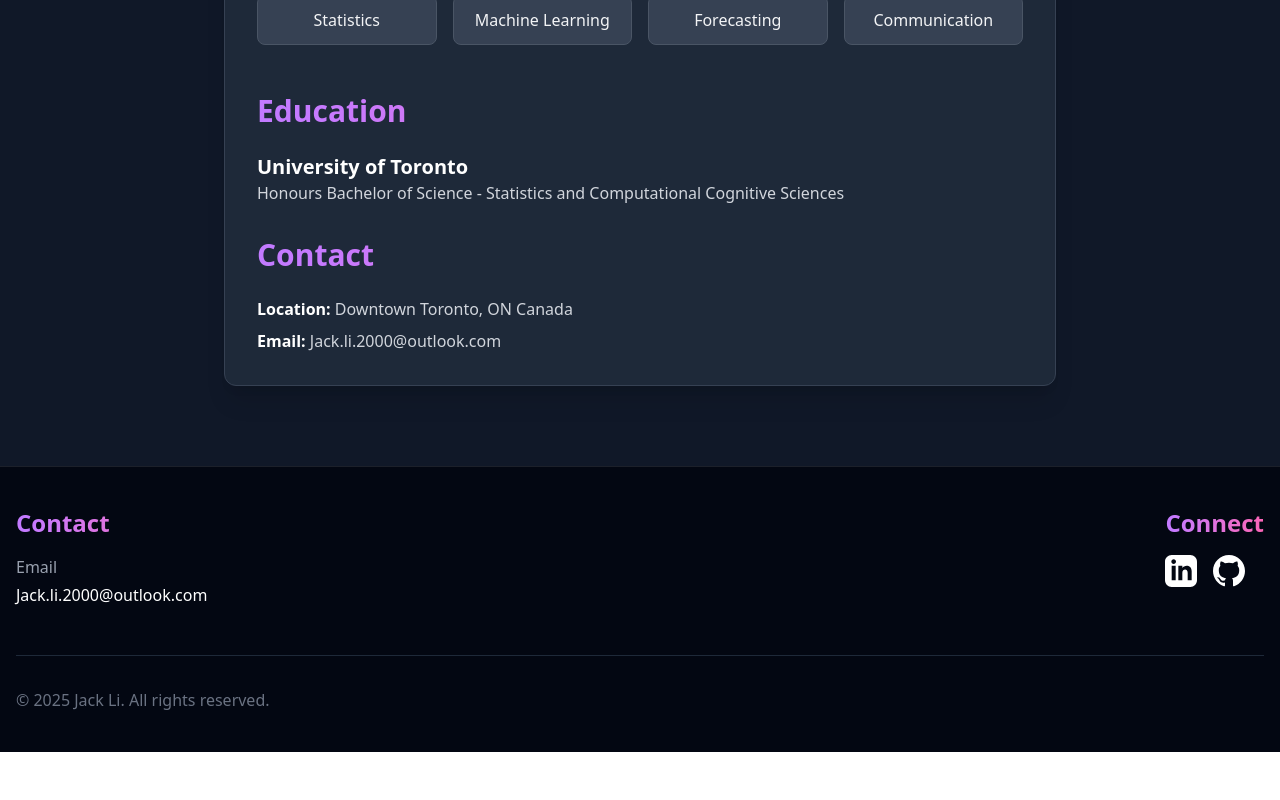
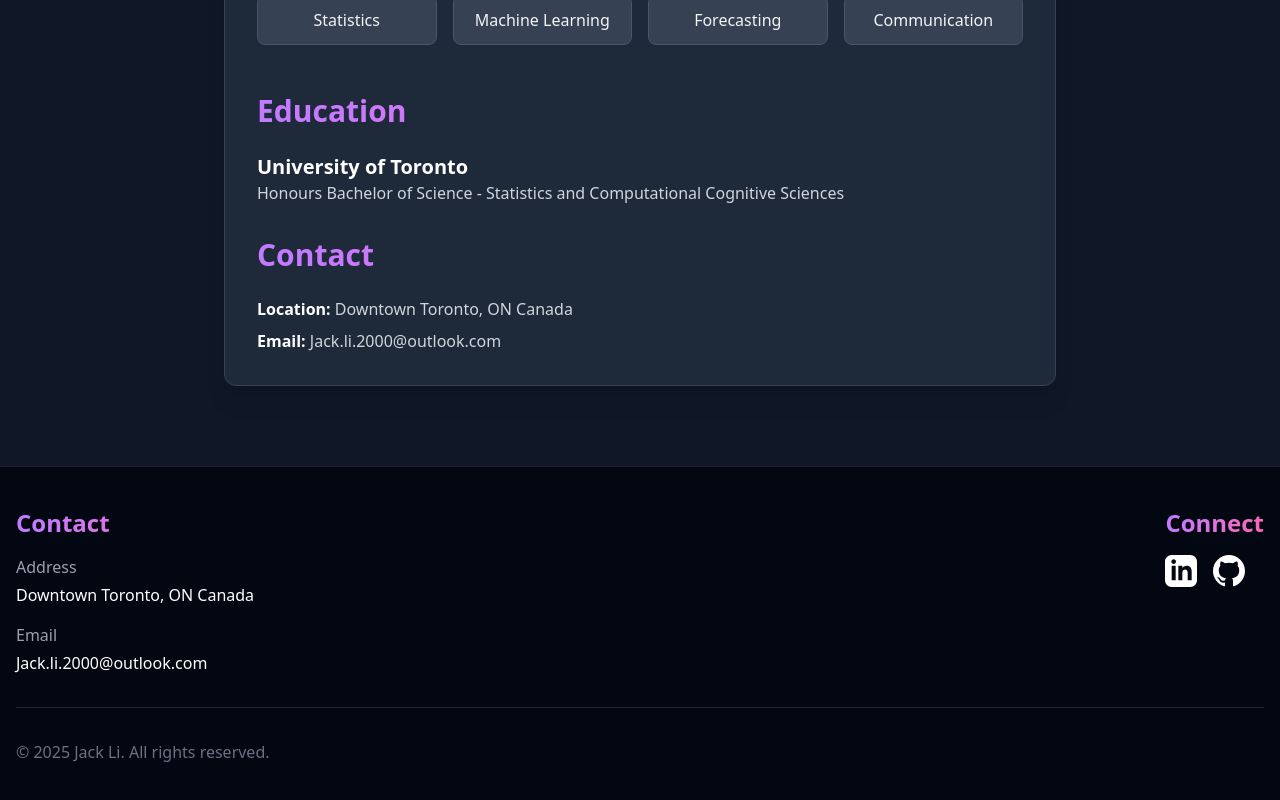
Before and after one commit to jack-li-2000/JackLiPortfolio, a SvelteKit app: page /generic in a window 1280 px wide. Shown: the part 2445-3245 px from the top of the page. Before the commit the page ends 3197 px from the top, so only its background shows below. Built offline with nearby package versions, Linux system fonts and the light colour scheme.

Commit message:
Update +page.svelte

```diff
--- a/src/routes/generic/+page.svelte
+++ b/src/routes/generic/+page.svelte
@@ -183,6 +183,10 @@
         <div class="mb-6 md:mb-0">
           <h3 class="text-2xl font-bold mb-4 bg-clip-text text-transparent bg-gradient-to-r from-purple-400 to-pink-400">Contact</h3>
           <div class="mb-4">
+            <p class="text-gray-400 mb-1">Address</p>
+            <p class="text-white">Downtown Toronto, ON Canada</p>
+          </div>
+          <div>
             <p class="text-gray-400 mb-1">Email</p>
             <p class="text-white">Jack.li.2000@outlook.com</p>
           </div>
```
